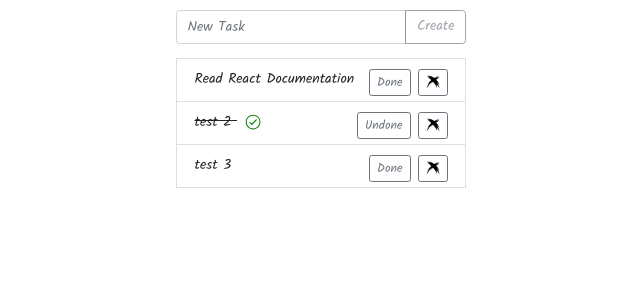
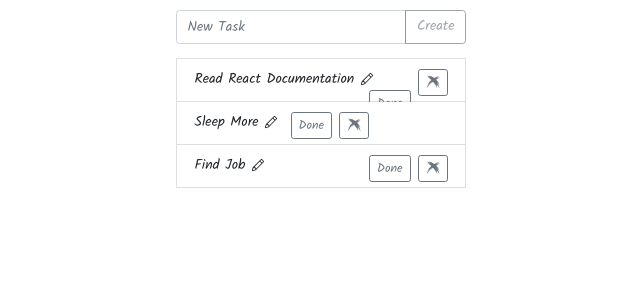
Before and after one commit to Mikirtumov/Todo-Bootstrap, a React (Create React App) app: page / in a window 1280 px wide. Shown: the top 300 px of the page, without its empty margins (319-959 px from the left). Built offline with nearby package versions, Linux system fonts and the light colour scheme.

Commit message:
added import { BsPencil } from "react-icons/bs";

```diff
--- a/src/App.js
+++ b/src/App.js
@@ -6,8 +6,8 @@ import List from "./List";
 
 const initialTodos = [
     {id: 1, title: "Read React Documentation ", done: false},
-    {id: 2, title: "test 2 ", done: true},
-    {id: 3, title: "test 3 ", done: false}
+    {id: 2, title: "Sleep More ", done: false},
+    {id: 3, title: "Find Job ", done: false}
 ]
 
 function App() {
--- a/src/List.js
+++ b/src/List.js
@@ -1,6 +1,7 @@
 import React, { useState } from 'react';
 import { GiCrossMark } from "react-icons/gi";
 import { IoIosCheckmarkCircleOutline } from "react-icons/io";
+import { BsPencil } from "react-icons/bs";
 
 
 function List(props) {
@@ -30,22 +31,24 @@ function List(props) {
                     {
                         taskEdit.id === el.id
                             ? <>
-                                <input type="text" value={taskEdit.title} onChange={onEditTaskChange} />
+                                <input  type="text" value={taskEdit.title} onChange={onEditTaskChange} />
                                 <button className="btn btn-outline-secondary btn-sm ml-2"
                                         type="button"
                                         onClick={taskSave}
+
                                         disabled={!taskEdit.title.trim()}>Save</button>
                             </>
                             : <span
                                 onClick={() => editMode(el)}>
                             {el.done ?  <del>{el.title}</del> : <span>{el.title}</span>}
+                                <BsPencil/>
                             </span>
                     }
 
                 <button className="btn btn-outline-secondary float-right btn-sm ml-2"
                         type="button"
                         onClick={() => props.onTaskDelete(el.id)}>
-                    <GiCrossMark color="black"/>
+                    <GiCrossMark/>
                 </button>
                 <button className="btn btn-outline-secondary float-right btn-sm"
                         type="button"
```
